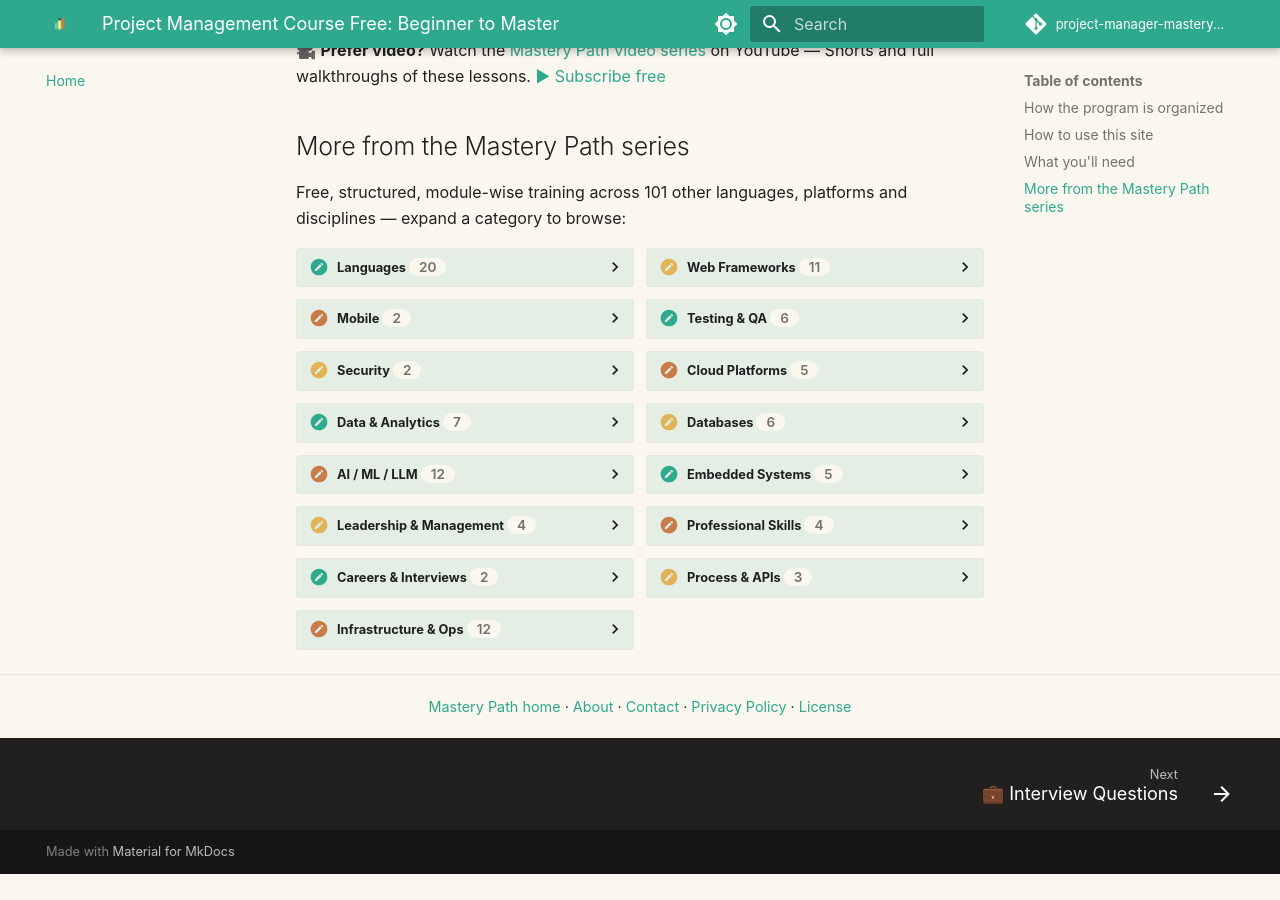
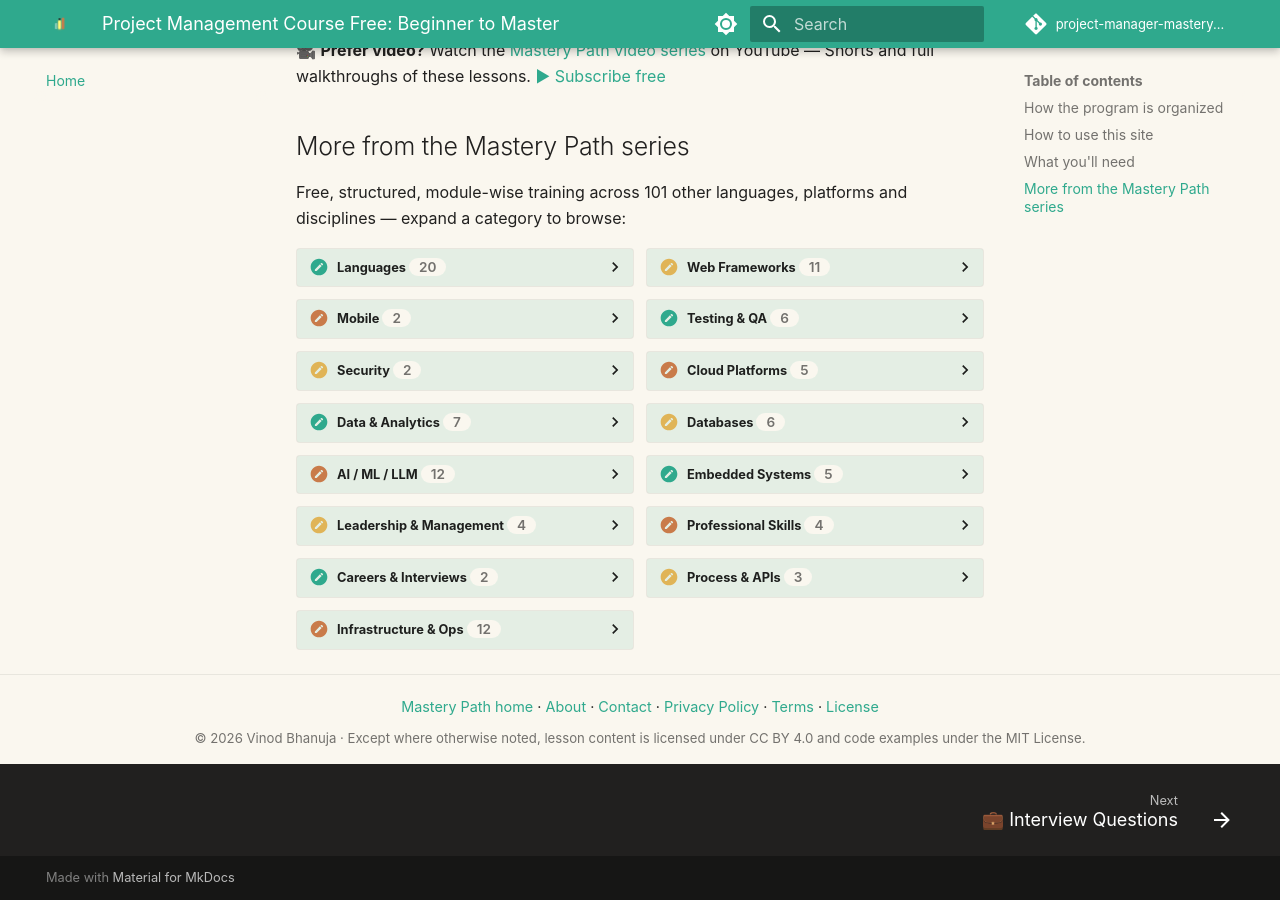
Before and after one commit to SIGILIPELLI/project-manager-mastery-path, an MkDocs documentation site: the page built from docs/index.md, in a window 1280 px wide and 900 px high, scrolled down 1876 px. Built offline with MkDocs 1.6.1 and Material for MkDocs 9.7.7, drawn with Linux system fonts in a browser that asks for light colours; comment, search, counter and statistics services are not loaded; before the commit the page ends 2750 px from its top, so only the background shows below that.

Commit message:
Move Privacy Policy and License from the top tabs to the footer
- Legal links on every page footer: Privacy Policy, Terms, License
- CC BY 4.0 / MIT notice with a machine-readable license link (Creative Commons guidance)
- Pages keep their URLs; removed from the nav only (not_in_nav)

Co-Authored-By: Claude Opus 5.5 <noreply@anthropic.com>

```diff
--- a/docs/overrides/main.html
+++ b/docs/overrides/main.html
@@ -148,13 +148,20 @@
 {% endblock %}
 
 {% block footer %}
-  <nav class="mp-sitelinks" aria-label="Mastery Path"
-       style="text-align: center; padding: 0.9rem 1rem; font-size: 0.72rem; line-height: 1.9; background: var(--md-default-bg-color); border-top: 1px solid var(--md-default-fg-color--lightest);">
+  {#- Legal links live here, on every page (not in the top tabs): privacy policy, terms, license + CC notice. -#}
+  <nav class="mp-sitelinks" aria-label="Site and legal links"
+       style="text-align: center; padding: 0.9rem 1rem 0.5rem; font-size: 0.72rem; line-height: 1.9; background: var(--md-default-bg-color); border-top: 1px solid var(--md-default-fg-color--lightest);">
     <a href="https://learnmasterypath.com/">Mastery Path home</a> &middot;
     <a href="https://learnmasterypath.com/about.html">About</a> &middot;
     <a href="https://learnmasterypath.com/contact.html">Contact</a> &middot;
-    <a href="https://learnmasterypath.com/privacy.html">Privacy Policy</a> &middot;
-    <a href="https://learnmasterypath.com/license.html">License</a>
+    <a href="{{ config.site_url }}privacy/">Privacy Policy</a> &middot;
+    <a href="https://learnmasterypath.com/terms.html">Terms</a> &middot;
+    <a href="{{ config.site_url }}license/">License</a>
   </nav>
+  <p class="mp-license-note" style="text-align: center; margin: 0; padding: 0 1rem 0.9rem; font-size: 0.66rem; color: var(--md-default-fg-color--light); background: var(--md-default-bg-color);">
+    © 2026 Vinod Bhanuja · Except where otherwise noted, lesson content is licensed under
+    <a rel="license" href="https://creativecommons.org/licenses/by/4.0/">CC BY 4.0</a> and code examples under the
+    <a href="https://opensource.org/license/mit">MIT License</a>.
+  </p>
   {{ super() }}
 {% endblock %}
--- a/mkdocs.yml
+++ b/mkdocs.yml
@@ -74,12 +74,14 @@ extra:
     - name: "Servant Leadership"
       url: https://learnmasterypath.com/servant-leadership-mastery-path/
 
+not_in_nav: |
+  privacy.md
+  license.md
+
 nav:
   - Home: index.md
   - "💼 Interview Questions": interview-questions.md
   - "📋 Cheat Sheet": cheat-sheet.md
-  - Privacy Policy: privacy.md
-  - License: license.md
   - "Level 1 · Entry":
       - Overview: level-1/index.md
       - "01 · What Is Project Management?": level-1/01-what-is-project-management.md
```
